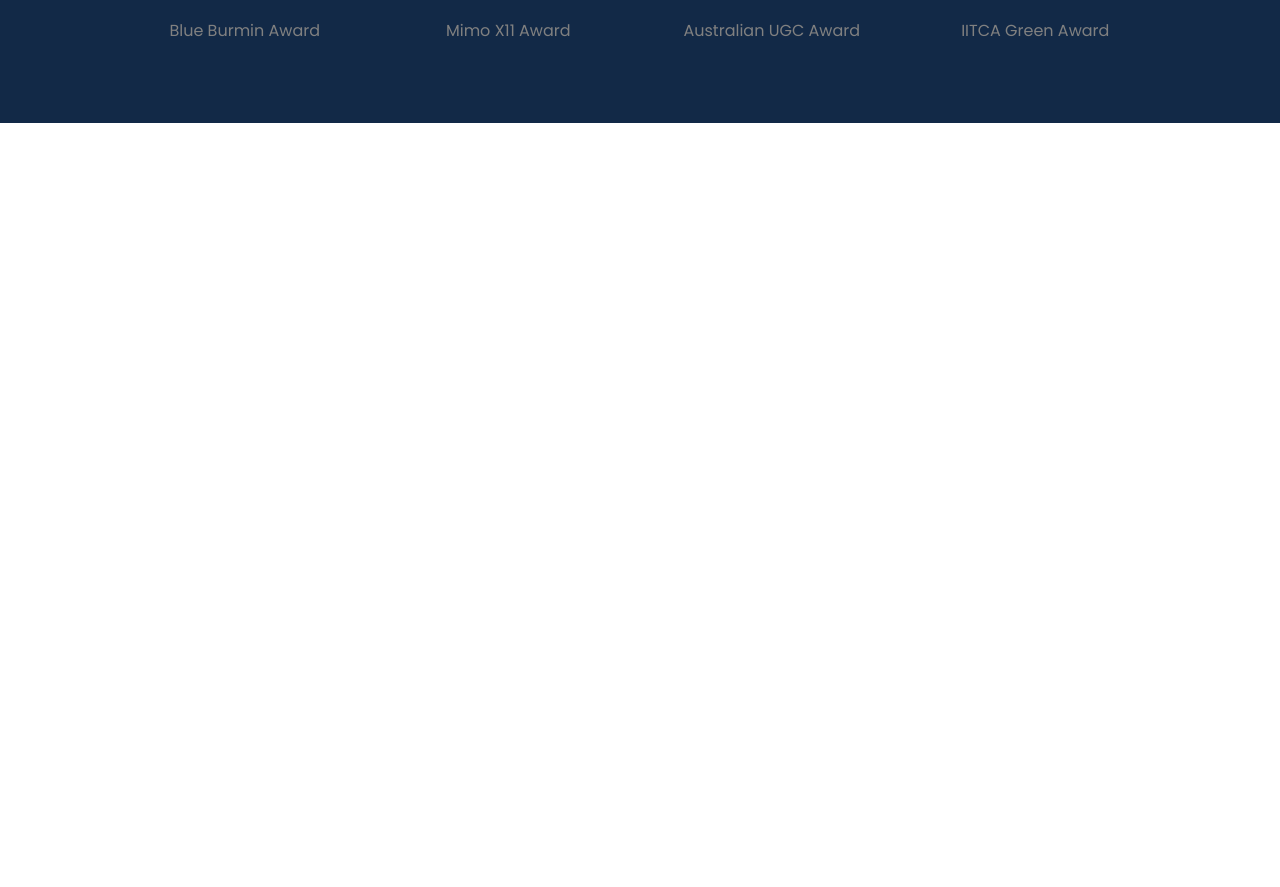
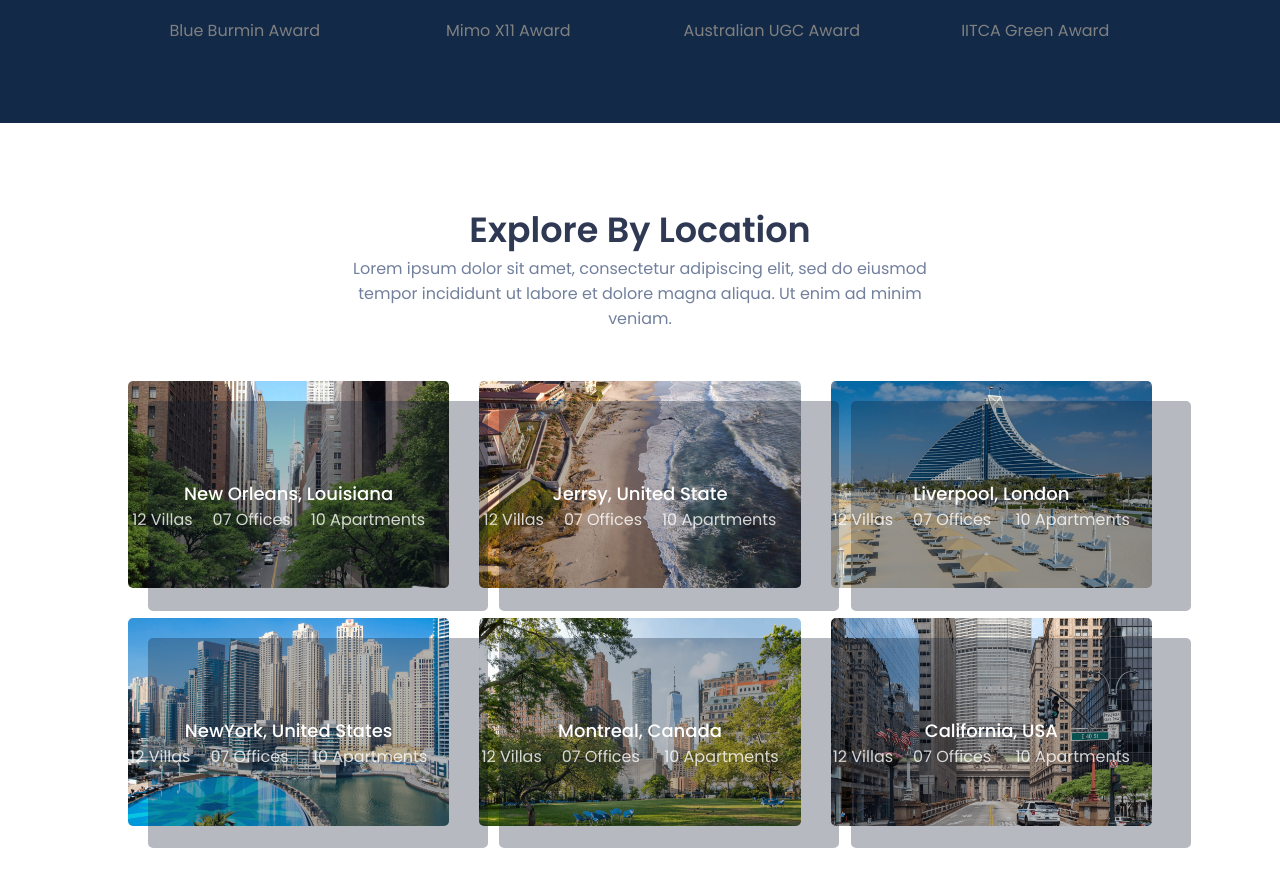
Before and after one commit to Natalia1607/Modern-Real-Estate-App, a React (Create React App) app: page / in a window 1280 px wide. Shown: the part 2993-3880 px from the top of the page. Before the commit the page ends 3116 px from the top, so only its background shows below. Built offline with nearby package versions, Linux system fonts and the light colour scheme.

Commit message:
Location component

```diff
--- a/src/components/home/Home.jsx
+++ b/src/components/home/Home.jsx
@@ -2,6 +2,7 @@ import React from 'react';
 import Awards from './awards/Awards';
 import Featured from './featured/Featured';
 import Hero from './hero/Hero';
+import Location from './location/Location';
 import Recent from './recent/Recent';
 
 const Home = () => {
@@ -11,6 +12,7 @@ const Home = () => {
       <Featured />
       <Recent />
       <Awards />
+      <Location />
     </>
   )
 }
--- a/src/components/home/location/Location.jsx
+++ b/src/components/home/location/Location.jsx
@@ -1,8 +1,34 @@
-import React from 'react'
+import React from 'react';
+import Heading from '../../common/Heading';
+import {location} from '../../data/Data';
+import './location.css';
 
 const Location = () => {
   return (
-    <div>Location</div>
+    <>
+      <section className="location padding">
+        <div className="container">
+        <Heading title='Explore By Location' subtitle='Lorem ipsum dolor sit amet, consectetur adipiscing elit, sed do eiusmod tempor incididunt ut labore et dolore magna aliqua. Ut enim ad minim veniam.' />
+        <div className="content grid3 mtop">
+          {location.map((items, index) => {
+            return (
+              <div className="box" key={index}>
+                <img src={items.cover} alt="" />
+                <div className="overlay">
+                  <h5>{items.name}</h5>
+                  <p>
+                    <label>{items.Villas}</label>
+                    <label>{items.Offices}</label>
+                    <label>{items.Apartments}</label>
+                  </p>
+                </div>
+              </div>
+            )
+          })}
+        </div>
+        </div>
+      </section>
+    </>
   )
 }
 
--- a/src/components/home/location/location.css
+++ b/src/components/home/location/location.css
@@ -0,0 +1,53 @@
+.location .box {
+    position: relative;
+    border-radius: 5px;
+  }
+
+  .location img {
+    border-radius: 5px;
+  }
+
+  .location .overlay {
+    position: absolute;
+    top: 0;
+    left: 0;
+    display: flex;
+    align-items: center;
+    justify-content: center;
+    flex-direction: column;
+    height: 250px;
+    width: 100%;
+    color: #fff;
+    z-index: 222;
+  }
+
+  .location .overlay::after {
+    content: "";
+    position: absolute;
+    top: 0;
+    left: 0;
+    width: 340px;
+    height: 210px;
+    background: rgb(15 28 47 / 30%);
+    z-index: -1;
+    margin: 20px;
+    border-radius: 5px;
+  }
+
+  .location h5 {
+    font-size: 18px;
+    font-weight: 500;
+  }
+
+  .location label {
+    color: #fff;
+    margin-right: 20px;
+    opacity: 0.8;
+  }
+
+  @media screen and (max-width: 800px) {
+    .location .overlay::after {
+      width: 280px;
+      height: 170px;
+    }
+  }
```
